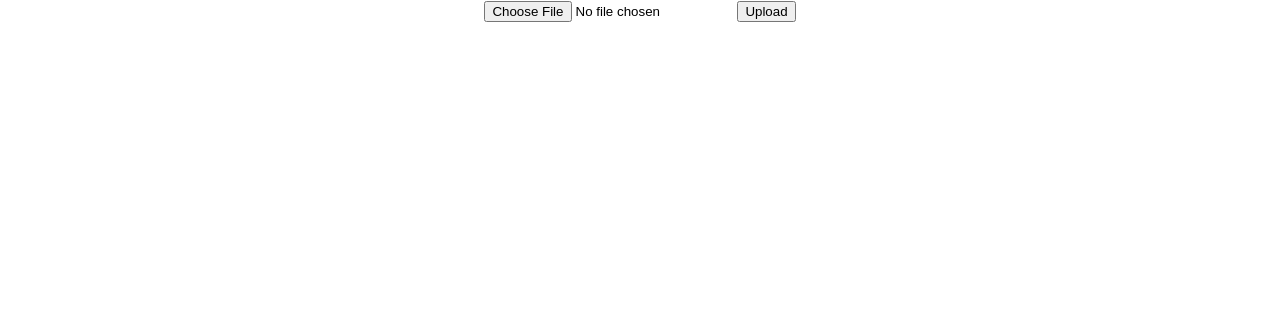
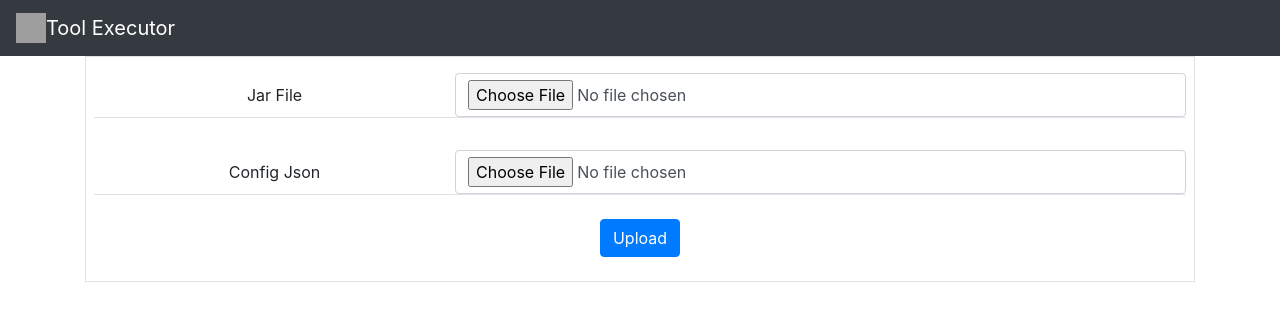
Before and after one commit to sanpj2292/tool-executor, a React (Create React App) app: page / in a window 1280 px wide. Shown: the top 320 px of the page. Built offline with nearby package versions, Linux system fonts and the light colour scheme; grey boxes are pictures that could not be loaded.

Commit message:
Refactoring structures on back and front ends & also changes in layout

```diff
--- a/public/index.html
+++ b/public/index.html
@@ -1,14 +1,12 @@
 <!DOCTYPE html>
 <html lang="en">
+
 <head>
   <meta charset="utf-8" />
   <link rel="icon" href="%PUBLIC_URL%/favicon.ico" />
   <meta name="viewport" content="width=device-width, initial-scale=1" />
   <meta name="theme-color" content="#000000" />
-    <meta
-      name="description"
-      content="Web site created using create-react-app"
-    />
+  <meta name="description" content="Web site created using create-react-app" />
   <link rel="apple-touch-icon" href="%PUBLIC_URL%/logo192.png" />
   <!--
       manifest.json provides metadata used when your web app is installed on a
@@ -24,8 +22,11 @@
       work correctly both with client-side routing and a non-root public URL.
       Learn how to configure a non-root public URL by running `npm run build`.
     -->
-    <title>React App</title>
+  <link rel="stylesheet" href="https://maxcdn.bootstrapcdn.com/bootstrap/4.0.0/css/bootstrap.min.css"
+    integrity="sha384-Gn5384xqQ1aoWXA+058RXPxPg6fy4IWvTNh0E263XmFcJlSAwiGgFAW/dAiS6JXm" crossorigin="anonymous">
+  <title>Tool Executor</title>
 </head>
+
 <body>
   <noscript>You need to enable JavaScript to run this app.</noscript>
   <div id="root"></div>
@@ -39,5 +40,15 @@
       To begin the development, run `npm start` or `yarn start`.
       To create a production bundle, use `npm run build` or `yarn build`.
     -->
+  <script src="https://code.jquery.com/jquery-3.2.1.slim.min.js"
+    integrity="sha384-KJ3o2DKtIkvYIK3UENzmM7KCkRr/rE9/Qpg6aAZGJwFDMVNA/GpGFF93hXpG5KkN"
+    crossorigin="anonymous"></script>
+  <script src="https://cdnjs.cloudflare.com/ajax/libs/popper.js/1.12.9/umd/popper.min.js"
+    integrity="sha384-ApNbgh9B+Y1QKtv3Rn7W3mgPxhU9K/ScQsAP7hUibX39j7fakFPskvXusvfa0b4Q"
+    crossorigin="anonymous"></script>
+  <script src="https://maxcdn.bootstrapcdn.com/bootstrap/4.0.0/js/bootstrap.min.js"
+    integrity="sha384-JZR6Spejh4U02d8jOt6vLEHfe/JQGiRRSQQxSfFWpi1MquVdAyjUar5+76PVCmYl"
+    crossorigin="anonymous"></script>
 </body>
+
 </html>
--- a/src/App.js
+++ b/src/App.js
@@ -1,7 +1,9 @@
 import React from 'react';
 import './App.css';
-import ConsoleOut from './components/console-out/console-out';
-import FileUpload from "./components/file-upload/file-upload";
+// import ConsoleOut from './components/console-out/console-out';
+// import FileUpload from "./components/file-upload/file-upload";
+import Header from './components/header/header';
+import StoreTool from './components/store-tool/store-tool';
 
 class App extends React.Component {
   constructor(props) {
@@ -18,10 +20,13 @@ class App extends React.Component {
   }
 
   render() {
-    const { folder } = this.state;
+    // const { folder } = this.state;
     return (
       <div className="App">
-        <FileUpload />
+        <Header />
+        <div className='container'>
+          <StoreTool />
+        </div>
       </div>
     );
   }
--- a/src/components/file-upload/file-upload.js
+++ b/src/components/file-upload/file-upload.js
@@ -1,50 +1,13 @@
 import React from 'react';
-import axios from 'axios';
 
-class FileUpload extends React.Component {
-    state = {
-        uploadedFile: null
-    };
+const FileUpload = (props) => {
+    return (
+        <div className='border-bottom d-flex flex-row'>
+            <p className='w-50 my-auto'>{props.helptext}</p>
+            <input type='file' {...props} />
+        </div>
 
-    onSubmitHandler = e => {
-        e.preventDefault();
-        console.log('Will send an Ajax Call');
-        const { uploadedFile } = this.state;
-        const data = new FormData();
-        data.append('file', uploadedFile);
-        axios.post('http://localhost:4000/uploadJarFile', data, {
-            headers: {
-                'Content-type': 'multipart/form-data'
-            }
-        }).then(res => {
-            const { data: { message } } = res;
-            console.log(message);
-            alert(message);
-        }).catch(err => console.error(err));
-    };
-
-    onChangeHandler = e => {
-        const { files } = e.target;
-        if (!files || files.length <= 0) {
-            console.error('Error in Uploaded File');
-        }
-        const file = files[0];
-        if (file.name.endsWith('.jar')) {
-            this.setState({
-                uploadedFile: file
-            });
-        }
-    };
-
-    render() {
-        return (
-            <form onSubmit={this.onSubmitHandler}>
-                <input type='file' name='file' onChange={this.onChangeHandler} />
-                <input type='submit' value='Upload' />
-            </form>
-        );
-    }
+    );
 };
 
-
 export default FileUpload;
--- /dev/null
+++ b/src/components/header/header.js
@@ -0,0 +1,16 @@
+import React from "react";
+
+const Header = () => {
+    return (
+        <div className="navbar navbar-dark bg-dark">
+            <a className="navbar-brand" href='/'>
+                <img src="../../icons/clipboard-play-multiple-outline.svg"
+                    width="30" height="30"
+                    className="d-inline-block align-top" alt="" />
+                    Tool Executor
+            </a>
+        </div>
+    );
+};
+
+export default Header
--- /dev/null
+++ b/src/components/store-tool/store-tool.js
@@ -0,0 +1,73 @@
+import React from 'react';
+import axios from 'axios';
+import FileUpload from '../file-upload/file-upload';
+
+class StoreTool extends React.Component {
+    state = {
+        jsonFile: null,
+        jarFile: null
+    };
+
+    onSubmitHandler = e => {
+        e.preventDefault();
+        const { jsonFile, jarFile } = this.state;
+        const data = new FormData();
+        data.append('jarFile', jarFile);
+        data.append('jsonFile', jsonFile);
+        axios.post('http://localhost:4000/uploadJarFile', data, {
+            headers: {
+                'Content-type': 'multipart/form-data'
+            }
+        }).then(res => {
+            const { data: { message } } = res;
+            console.log(message);
+            alert(message);
+        }).catch(err => console.error(err));
+    };
+
+    onChangeHandler = e => {
+        const extension = e.target.getAttribute('extension');
+        const { files } = e.target;
+        if (!extension || extension === null) {
+            throw new Error('No Extension has been specified');
+        }
+        if (!files || files.length <= 0) {
+            console.error('Error in Uploaded File');
+        }
+        const file = files[0];
+        if (file.name.endsWith(`.${extension}`)) {
+            this.setState({
+                [`${extension}File`]: file
+            });
+        } else {
+            alert(`UploadError: Please upload a file with .${extension} only`);
+        }
+    };
+
+    render() {
+        return (
+            <form className='px-2 py-2 container border' onSubmit={this.onSubmitHandler}>
+                <div className='form-group py-2'>
+                    <FileUpload extension='jar' className='form-control'
+                        name='jarFile'
+                        onChange={this.onChangeHandler}
+                        helptext='Jar File'>
+                    </FileUpload>
+                </div>
+                <div className='form-group py-2'>
+                    <FileUpload extension='json' className='form-control'
+                        name='jsonFile'
+                        onChange={this.onChangeHandler}
+                        helptext='Config Json'>
+                    </FileUpload>
+                </div>
+                <div className='form-group'>
+                    <input type='submit' className='btn btn-primary' value='Upload' />
+                </div>
+            </form>
+        );
+    }
+};
+
+
+export default StoreTool;
```
Also changed, not shown: src/express-app.js (+4 -36 lines), src/routes/controller/controller.js (added, +12 -0 lines), src/routes/service/download/download-service.js (added, +28 -0 lines), src/routes/service/index.js (added, +7 -0 lines), src/routes/service/tool/tool-service.js (added, +36 -0 lines), src/icons/clipboard-play-multiple-outline.svg (added). Lines whose indentation alone changed are shown as unchanged.
